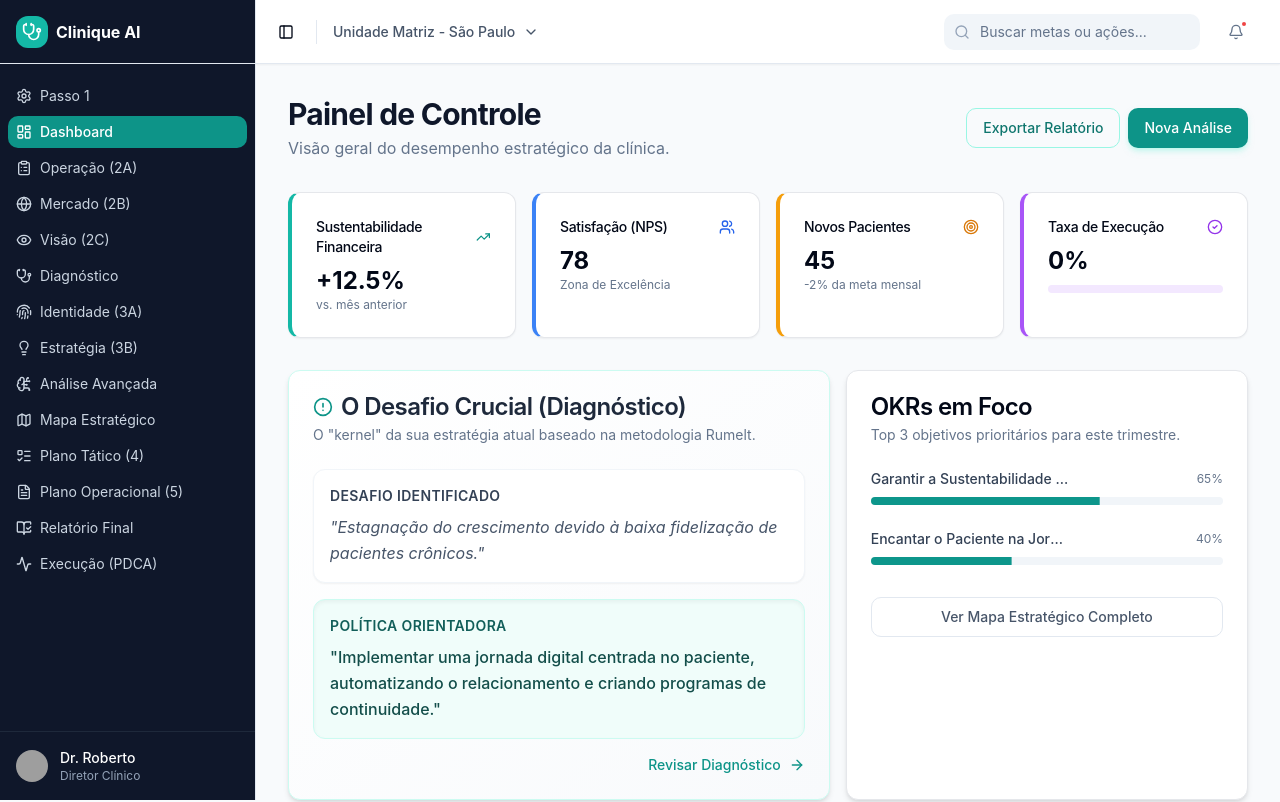
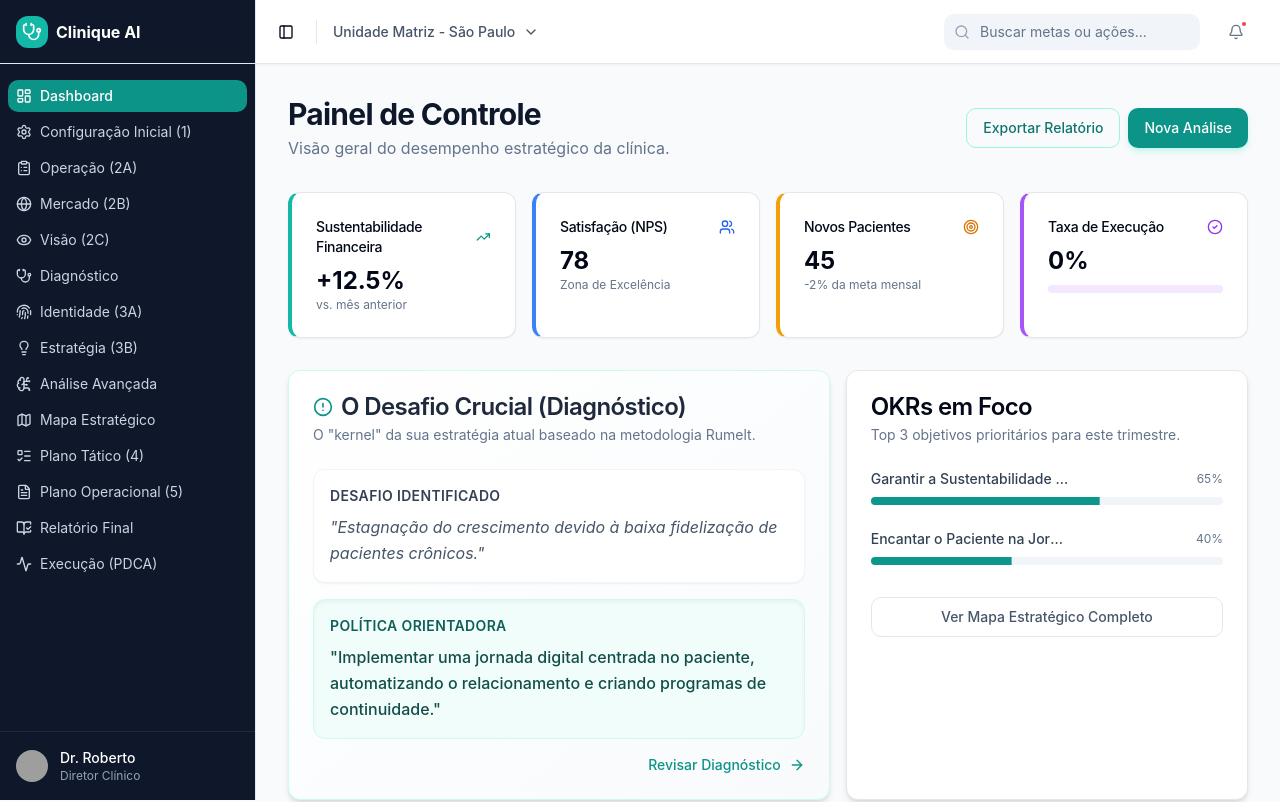
Before and after one commit to leomachadopt/planeamento-dental, a React (Vite) app: page / in a window 1280 px wide. Shown: the top 802 px of the page. Built offline with nearby package versions, Linux system fonts and the light colour scheme; grey boxes are pictures that could not be loaded.

Commit message:
Refactor: Rename and reorder setup navigation

```diff
--- a/src/components/Layout.tsx
+++ b/src/components/Layout.tsx
@@ -36,8 +36,8 @@ import { Input } from '@/components/ui/input'
 import { Button } from '@/components/ui/button'
 
 const menuItems = [
-  { title: 'Passo 1', url: '/configuracao', icon: Settings },
   { title: 'Dashboard', url: '/', icon: LayoutDashboard },
+  { title: 'Configuração Inicial (1)', url: '/configuracao', icon: Settings },
   { title: 'Operação (2A)', url: '/operacao', icon: ClipboardList },
   { title: 'Mercado (2B)', url: '/mercado', icon: Globe },
   { title: 'Visão (2C)', url: '/visao-gestor', icon: Eye },
```
Also changed, not shown: 4 other files (tests, documents, lock files or other folders).
